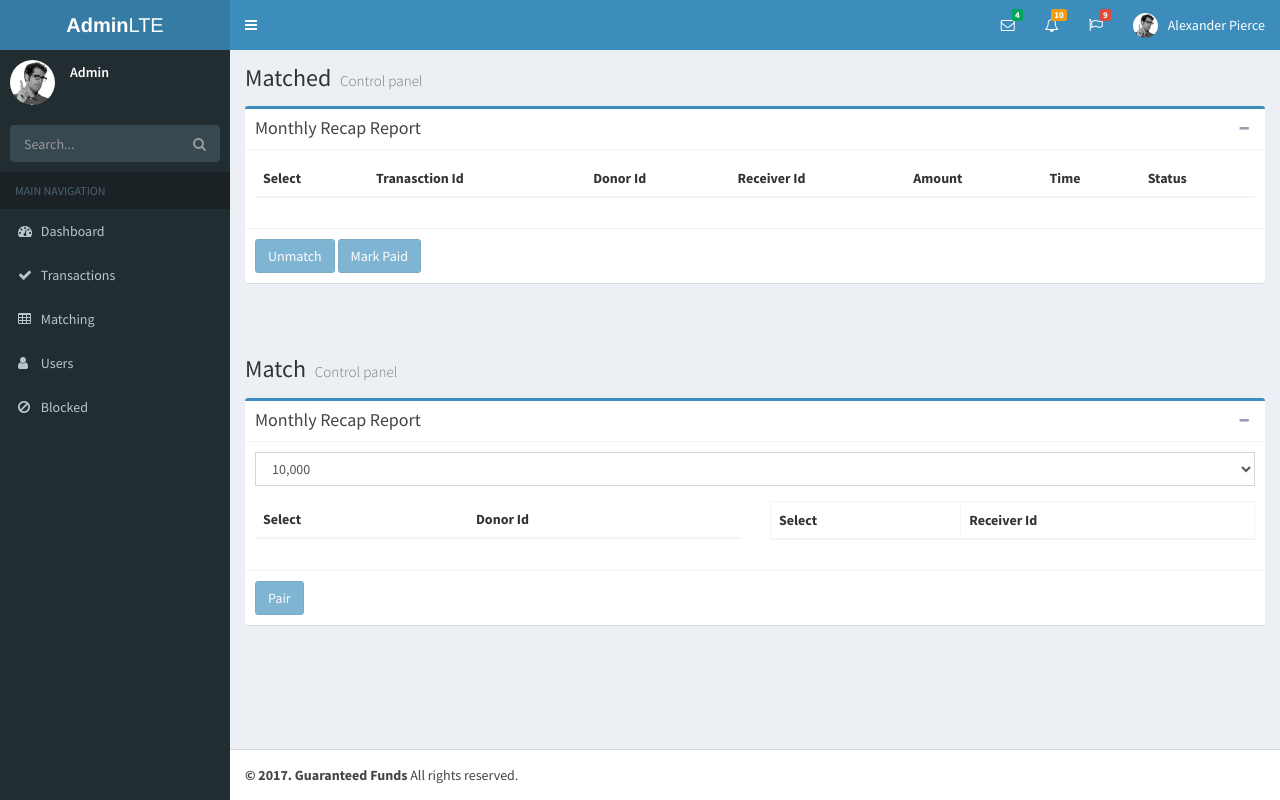
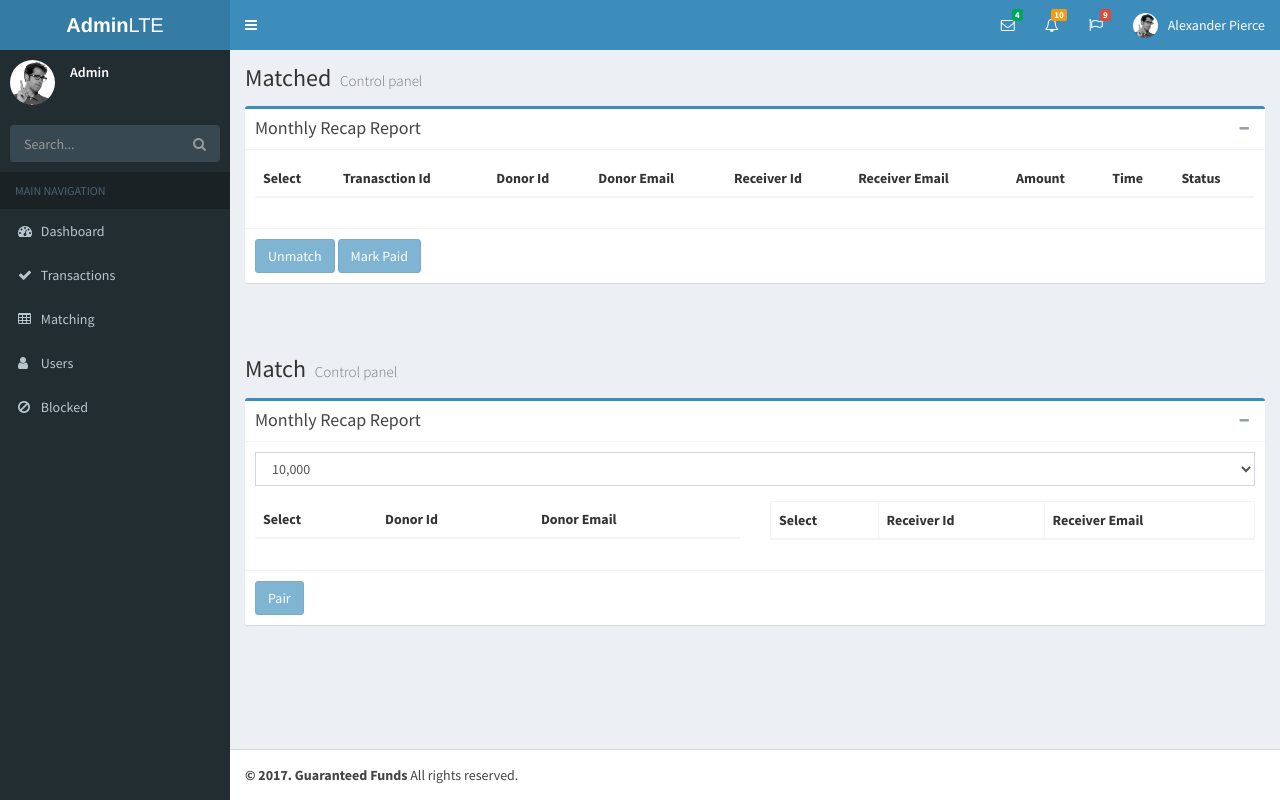
Before and after one commit to AvayKumar/guaranteed-funds, a PHP site: page /admin/matching.php in a window 1280 px wide. Run offline with PHP 8.4, Linux system fonts and the light colour scheme; the visitor is signed in with stand-in values (Sample User, id 1); tables that the repository leaves empty or names only in its code hold one stand-in row (values such as "Sample post"); lists and menus that the app fills with data are empty; some libraries are stand-ins or nearby versions.

Commit message:
Edited receivers candidate

```diff
--- a/admin/matching.php
+++ b/admin/matching.php
@@ -101,7 +101,16 @@ require '../back-end/require/connection.inc.php'
     <?php
       }
     }
+    $sql_user = "SELECT `user_email`, `user_id` FROM `user`";
+    $res_user = mysqli_query($connection,$sql_user);
 
+    $userMap = array();
+
+    while($row=mysqli_fetch_assoc($res_user)){
+      $userMap[$row['user_id']]=$row['user_email'];
+    }
+      // print_r($userMap);
+      // echo $userMap[5];
     $sql_match = "SELECT * FROM `transaction_details` WHERE `user_id_receiver` IS NOT NULL AND `have_paid`='0'";
     $res_match = mysqli_query($connection, $sql_match);
 
@@ -134,7 +143,9 @@ require '../back-end/require/connection.inc.php'
                       <th>Select</th>
                       <th>Tranasction Id</th>
                       <th>Donor Id</th>
+                      <th>Donor Email</th>
                       <th>Receiver Id</th>
+                      <th>Receiver Email</th>
                       <th>Amount</th>
                       <th>Time</th>
                       <th>Status</th>
@@ -148,7 +159,9 @@ require '../back-end/require/connection.inc.php'
                       <td><input type="checkbox" name="unmatch[]" class="chk" value='<?php echo $row['transaction_id']?>'/>&nbsp;</td>
                       <td><?php echo $row['transaction_id']?></td>
                       <td><?php echo $row['user_id_donor']?></td>
-                      <td><?php echo $row['user_id_receiver']==NULL?'Not Matched':$row['user_id_receiver']?></td>
+                      <td><?php echo $userMap[$row['user_id_donor']]?></td>
+                      <td><?php echo $row['user_id_receiver']?></td>
+                      <td><?php echo $userMap[$row['user_id_receiver']]?></td>
                       <td><?php echo $row['amount']?></td>
                       <td><?php echo $row['time_stamp']?></td>
                       <td>Pending</td>
@@ -233,6 +246,7 @@ require '../back-end/require/connection.inc.php'
                           <tr>
                             <th>Select</th>
                             <th>Donor Id</th>
+                            <th>Donor Email</th>
                           </tr>
                         </thead>
                         <tbody>
@@ -241,13 +255,14 @@ require '../back-end/require/connection.inc.php'
                           $_GET['amount']='10000';
                         }
 
-                        $sql_donor="SELECT t.user_id_donor AS `user_id_donor`,t.transaction_id AS `transaction_id` FROM `transaction_details` t INNER JOIN `user` u ON t.user_id_donor=u.user_id WHERE t.user_id_receiver IS NULL AND t.amount='{$_GET['amount']}' AND u.user_blocked='0'";
+                        $sql_donor="SELECT t.user_id_donor AS `user_id_donor`,t.transaction_id AS `transaction_id`, u.user_email AS `user_email` FROM `transaction_details` t INNER JOIN `user` u ON t.user_id_donor=u.user_id WHERE t.user_id_receiver IS NULL AND t.amount='{$_GET['amount']}' AND u.user_blocked='0'";
                         $res_donor=mysqli_query($connection,$sql_donor);
                         while($row = mysqli_fetch_assoc($res_donor)){
                       ?>
                         <tr>
                           <td><input type="radio" name="match1" class="radio" value='<?php echo $row['transaction_id']?>'/>&nbsp;</td>
                           <td><?php echo $row['user_id_donor'];?></td>
+                          <td><?php echo $row['user_email'];?></td>
                         </tr>
 
                     <?php
@@ -275,11 +290,17 @@ require '../back-end/require/connection.inc.php'
                   <tr>
                       <th>Select</th>
                       <th>Receiver Id</th>
+                      <th>Receiver Email</th>
                     </tr>
                   </thead>
                   <tbody>
                   <?php
-                    $sql_receiver="SELECT t.user_id_donor AS `user_id_donor` FROM `transaction_details` t INNER JOIN `user` u ON t.user_id_donor = u.user_id WHERE t.user_id_receiver IS NOT NULL AND t.have_paid ='1' AND t.amount ='{$_GET['amount']}' AND t.received_count < '2' AND u.user_blocked='0'";
+                    // $sql_receiver="SELECT t.user_id_donor AS `user_id_donor`, u.user_email AS `user_email` FROM `transaction_details` t INNER JOIN `user` u ON t.user_id_donor = u.user_id WHERE t.user_id_receiver IS NOT NULL AND t.have_paid ='1' AND t.amount ='{$_GET['amount']}' AND t.received_count < '2' AND u.user_blocked='0'";
+
+                    $sql_receiver="SELECT t.user_id_donor AS `user_id_donor`, u.user_email AS `user_email` FROM `transaction_details` t INNER JOIN `user` u ON t.user_id_donor = u.user_id  WHERE  t.have_paid ='1' AND t.amount ='{$_GET['amount']}' AND t.received_count < '2' AND u.user_blocked='0' AND `user_id_donor` NOT IN ( SELECT `user_id_receiver` AS `user_id_donor` FROM `transaction_details`  WHERE `user_id_receiver`IS NOT NULL AND `amount`='{$_GET['amount']}' AND `have_paid`='0' GROUP BY `user_id_receiver` HAVING count(*) = '2' )";
+
+
+
                     $res_receiver=mysqli_query($connection,$sql_receiver);
 
                     while($row = mysqli_fetch_assoc($res_receiver)){
@@ -287,6 +308,7 @@ require '../back-end/require/connection.inc.php'
                     <tr>
                       <td><input type="radio" name="match2" class="radio" value='<?php echo $row['user_id_donor']?>'/>&nbsp;</td>
                       <td><?php echo $row['user_id_donor'];?></td>
+                      <td><?php echo $row['user_email'];?></td>
                     </tr>
 
                   <?php
--- a/app/recover/index.js
+++ b/app/recover/index.js
@@ -20,7 +20,7 @@ define(['durandal/app', 'durandal/system', 'plugins/router','knockout', 'setting
 
                     $('#sectionA #message').empty().html('<div class="alert alert-danger alert-dismissible" style="margin-top: 20px" role="alert"><button type="button" class="close" data-dismiss="alert" aria-label="Close">\
                     <span aria-hidden="true">&times;</span></button>\
-                    <strong>Error! </strong>' + 'Password misamtch' +'</div>');
+                    <strong>Error! </strong>' + 'Password mismatch' +'</div>');
 
              }
              else{
```
Also changed, not shown: back-end/match.php (+7 -3 lines), back-end/util.php (+6 -5 lines).
